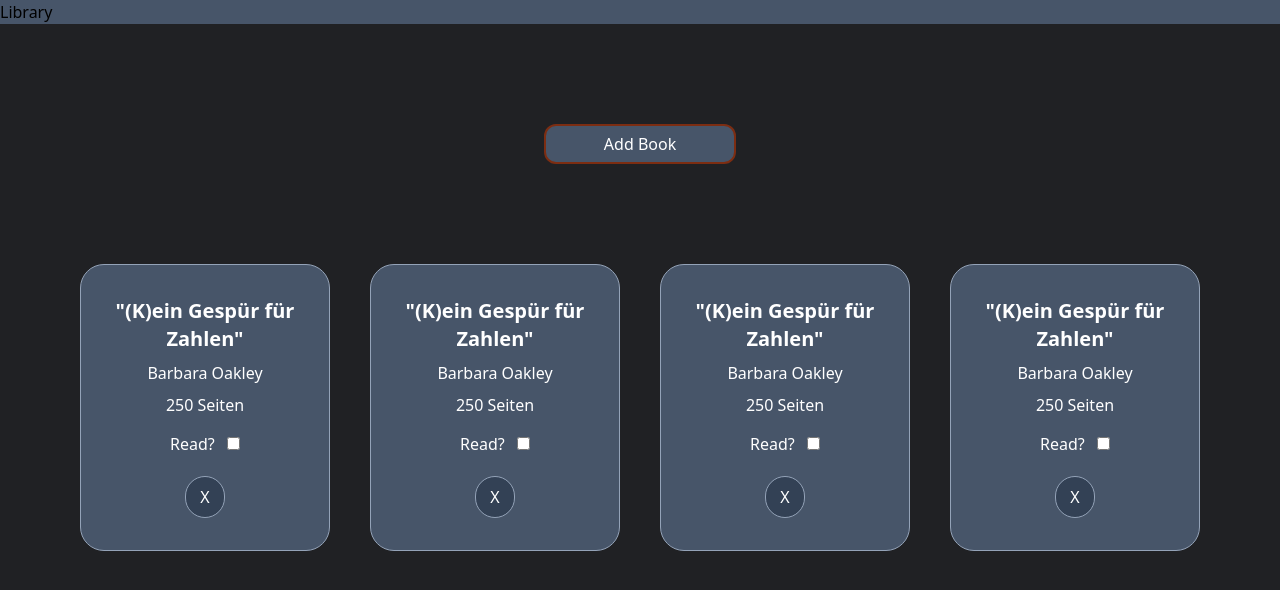
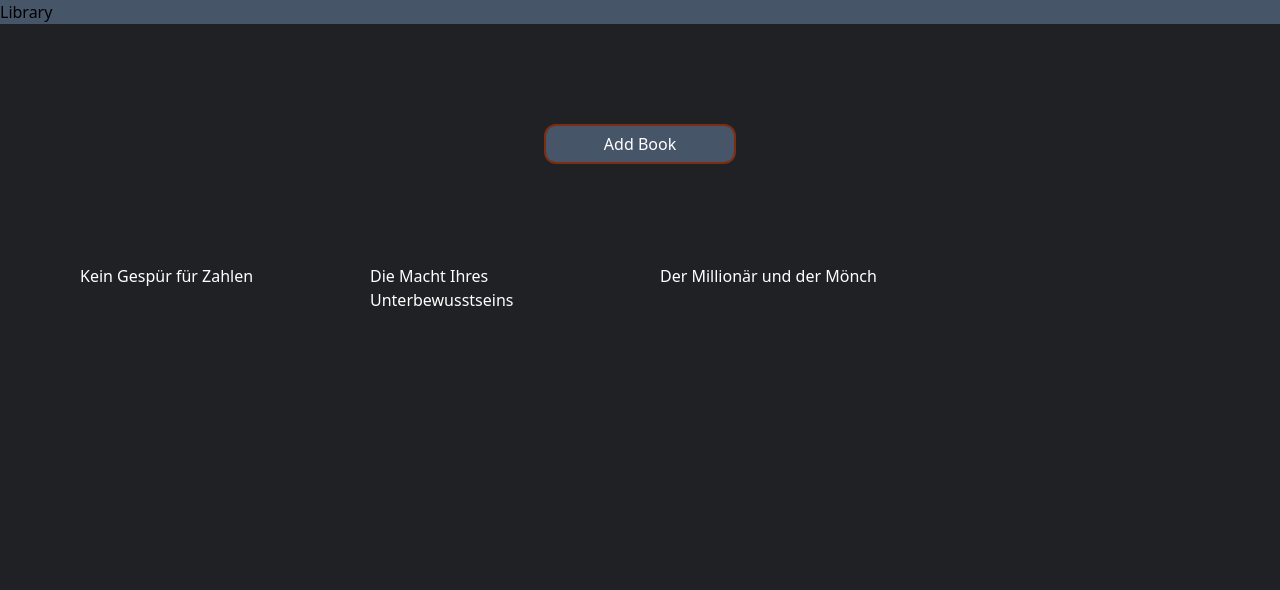
Before and after one commit to Seb887/library, a plain HTML site: page index.html in a window 1280 px wide. Drawn offline with nearby package versions, Linux system fonts and the light colour scheme.

Commit message:
first function

```diff
--- a/app.js
+++ b/app.js
@@ -1,9 +1,63 @@
 'use strict';
 
-let myLibrary = [];
+const libContainer = document.querySelector('.libContainer');
 
-function Book() {
-  // the constructor...
+let myLibrary = [
+  {
+    title: 'Kein Gespür für Zahlen',
+    author: 'Barbara Oakley',
+    pages: 222,
+    read: false,
+  },
+  {
+    title: 'Die Macht Ihres Unterbewusstseins',
+    author: 'Joseph Murphy',
+    pages: 352,
+    read: false,
+  },
+  {
+    title: 'Der Millionär und der Mönch',
+    author: 'Julian Hermsen',
+    pages: 187,
+    read: true,
+  },
+];
+
+/*<div
+          class="bookContainer justify-center bg-slate-600 text-center h-auto p-8 border border-slate-400 rounded-3xl"
+        >
+          <h2 class="bookTitle font-bold text-xl">
+            "(K)ein Gespür für Zahlen"
+          </h2>
+          <p class="bookAuthor mt-2">Barbara Oakley</p>
+          <div class="pages flex justify-center space-x-1 mt-2">
+            <p id="bookPages">250</p>
+            <p>Seiten</p>
+          </div>
+          <label class="mt-10 pr-2" for="read">Read?</label>
+          <input
+            type="checkbox"
+            class="readButtons mt-5"
+            id="readStatus"
+            name="read"
+            value="Read"
+          />
+          <div>
+            <button
+              class="bg-slate-700 hover:bg-slate-300 hover:text-slate-900 w-10 mt-5 p-2 border border-slate-400 hover:border-slate-900 rounded-full"
+              id="deleteButton"
+            >
+              X
+            </button>
+          </div>*/
+
+myLibrary.forEach((e) => Book(e));
+
+function Book(e) {
+  const bookContainer = document.createElement('div');
+  bookContainer.textContent = e.title;
+  bookContainer.setAttribute('class');
+  libContainer.appendChild(bookContainer);
 }
 
 function addBookToLibrary() {
--- a/index.html
+++ b/index.html
@@ -26,123 +26,7 @@
       </div>
       <div
         class="libContainer grid xl:grid-cols-4 xl:ml-20 xl:mr-20 lg:grid-cols-3 md:grid-cols-2 sm:grid-cols-1 sm:ml-5 sm:mr-5 gap-10"
-      >
-        <div
-          class="bookContainerjustify-center bg-slate-600 text-center h-auto p-8 border border-slate-400 rounded-3xl"
-        >
-          <h2 class="bookTitle font-bold text-xl">
-            "(K)ein Gespür für Zahlen"
-          </h2>
-          <p class="bookAuthor mt-2">Barbara Oakley</p>
-          <div class="pages flex justify-center space-x-1 mt-2">
-            <p id="bookPages">250</p>
-            <p>Seiten</p>
-          </div>
-          <label class="mt-10 pr-2" for="read">Read?</label>
-          <input
-            type="checkbox"
-            class="readButtons mt-5"
-            id="readStatus"
-            name="read"
-            value="Read"
-          />
-          <div>
-            <button
-              class="bg-slate-700 hover:bg-slate-300 hover:text-slate-900 w-10 mt-5 p-2 border border-slate-400 hover:border-slate-900 rounded-full"
-              id="deleteButton"
-            >
-              X
-            </button>
-          </div>
-        </div>
-
-        <div
-          class="bookContainerjustify-center bg-slate-600 text-center h-auto p-8 border border-slate-400 rounded-3xl"
-        >
-          <h2 class="bookTitle font-bold text-xl">
-            "(K)ein Gespür für Zahlen"
-          </h2>
-          <p class="bookAuthor mt-2">Barbara Oakley</p>
-          <div class="pages flex justify-center space-x-1 mt-2">
-            <p id="bookPages">250</p>
-            <p>Seiten</p>
-          </div>
-          <label class="mt-10 pr-2" for="read">Read?</label>
-          <input
-            type="checkbox"
-            class="readButtons mt-5"
-            id="readStatus"
-            name="read"
-            value="Read"
-          />
-          <div>
-            <button
-              class="bg-slate-700 hover:bg-slate-300 hover:text-slate-900 w-10 mt-5 p-2 border border-slate-400 hover:border-slate-900 rounded-full"
-              id="deleteButton"
-            >
-              X
-            </button>
-          </div>
-        </div>
-
-        <div
-          class="bookContainerjustify-center bg-slate-600 text-center h-auto p-8 border border-slate-400 rounded-3xl"
-        >
-          <h2 class="bookTitle font-bold text-xl">
-            "(K)ein Gespür für Zahlen"
-          </h2>
-          <p class="bookAuthor mt-2">Barbara Oakley</p>
-          <div class="pages flex justify-center space-x-1 mt-2">
-            <p id="bookPages">250</p>
-            <p>Seiten</p>
-          </div>
-          <label class="mt-10 pr-2" for="read">Read?</label>
-          <input
-            type="checkbox"
-            class="readButtons mt-5"
-            id="readStatus"
-            name="read"
-            value="Read"
-          />
-          <div>
-            <button
-              class="bg-slate-700 hover:bg-slate-300 hover:text-slate-900 w-10 mt-5 p-2 border border-slate-400 hover:border-slate-900 rounded-full"
-              id="deleteButton"
-            >
-              X
-            </button>
-          </div>
-        </div>
-
-        <div
-          class="bookContainerjustify-center bg-slate-600 text-center h-auto p-8 border border-slate-400 rounded-3xl"
-        >
-          <h2 class="bookTitle font-bold text-xl">
-            "(K)ein Gespür für Zahlen"
-          </h2>
-          <p class="bookAuthor mt-2">Barbara Oakley</p>
-          <div class="pages flex justify-center space-x-1 mt-2">
-            <p id="bookPages">250</p>
-            <p>Seiten</p>
-          </div>
-          <label class="mt-10 pr-2" for="read">Read?</label>
-          <input
-            type="checkbox"
-            class="readButtons mt-5"
-            id="readStatus"
-            name="read"
-            value="Read"
-          />
-          <div>
-            <button
-              class="bg-slate-700 hover:bg-slate-300 hover:text-slate-900 w-10 mt-5 p-2 border border-slate-400 hover:border-slate-900 rounded-full"
-              id="deleteButton"
-            >
-              X
-            </button>
-          </div>
-        </div>
-      </div>
+      ></div>
     </main>
 
     <script src="app.js"></script>
```
Also changed, not shown: 1 other file.
